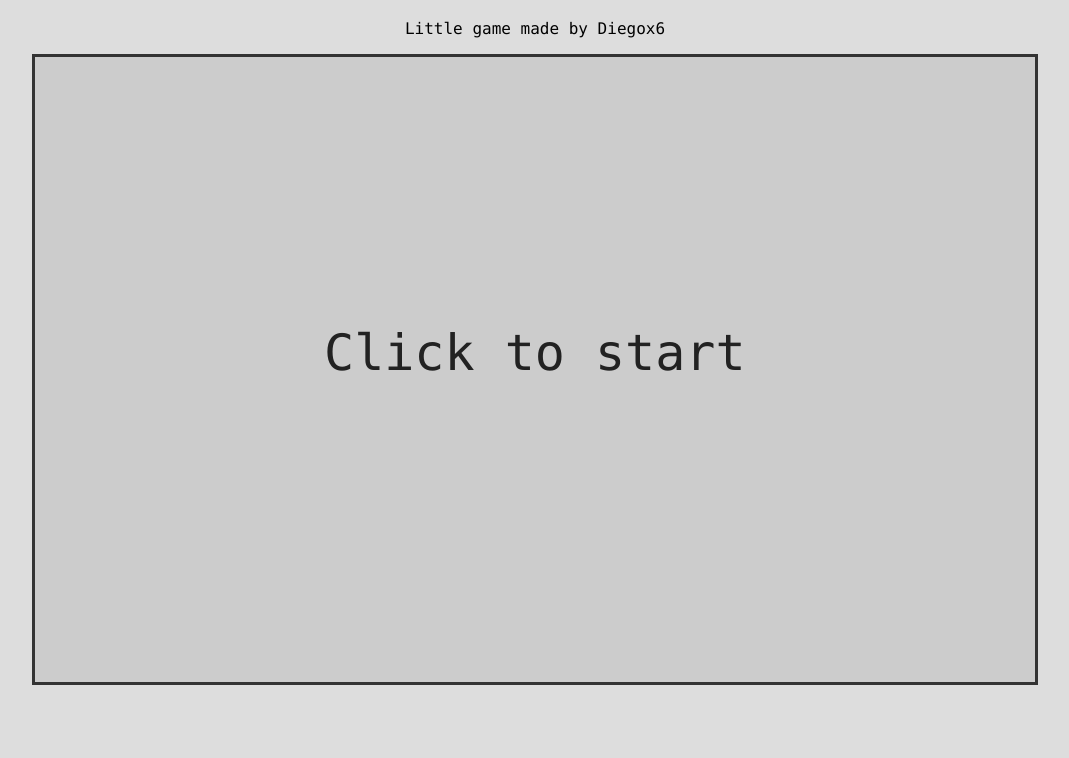
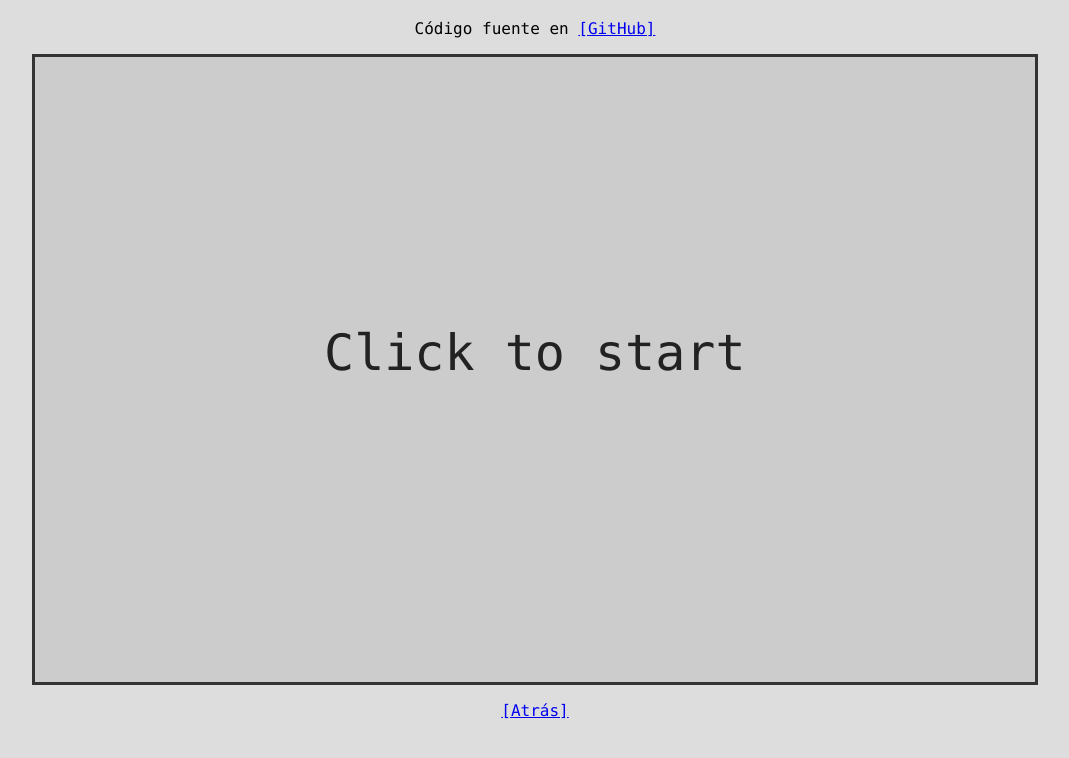
Before and after one commit to Diegox6/ShootTheCan, a plain HTML site: page index.html in a window 1280 px wide. Shown: the part 62-820 px from the top of the page, without its empty margins (105-1174 px from the left). Drawn offline with Linux system fonts and the light colour scheme.

Commit message:
Cambio al español y adaptación para página web

```diff
--- a/index.html
+++ b/index.html
@@ -1,5 +1,5 @@
 <!DOCTYPE html>
-<html lang="en" dir="ltr">
+<html lang="es" dir="ltr">
 
   <head>
     <meta charset="utf-8">
@@ -15,10 +15,12 @@
 
   <body>
     <h1 class="header">Shoot the can</h1>
-    <p class="header">Little game made by Diegox6</p>
+    <p class="header">Código fuente en <a href="https://github.com/Diegox6/ShootTheCan" target="_blank">[GitHub]</a></p>
 
     <canvas id="frame" oncontextmenu="return false;"></canvas>
     <script>start()</script>
+
+	<p><a href=".">[Atrás]</a></p>
 
 	<span id="ruler"></span>
   </body>
```
